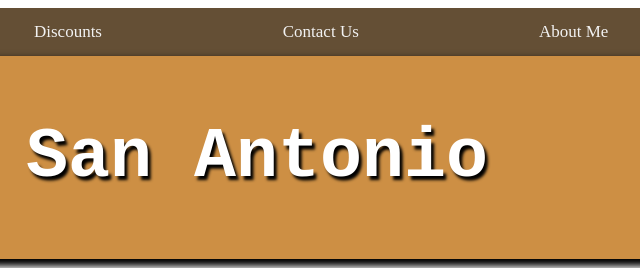
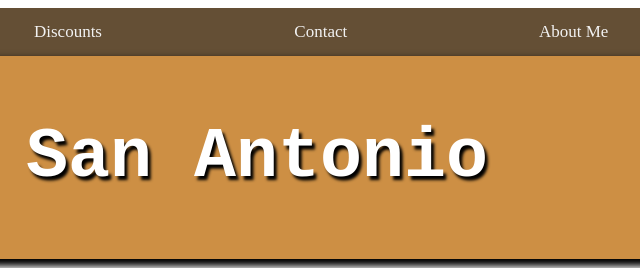
Before and after one commit to gramirez1997/draft, a plain HTML site: page index.html in a window 1280 px wide. Shown: the top 268 px of the page, 572-1212 px from the left. Drawn offline with Linux system fonts and the light colour scheme; a web font is replaced by a local one.

Commit message:
Update index.html

```diff
--- a/index.html
+++ b/index.html
@@ -31,7 +31,7 @@
 			<a class="active" href="index.html">Home</a>
 			<a href="featured.html">Featured</a>
 			<a href="discounts.html">Discounts</a>
-			<a href="contactus.html">Contact Us</a>
+			<a href="contactus.html">Contact</a>
 			<a href="aboutme.html">About Me</a>
 		</div>
 		<div class="header">
```
